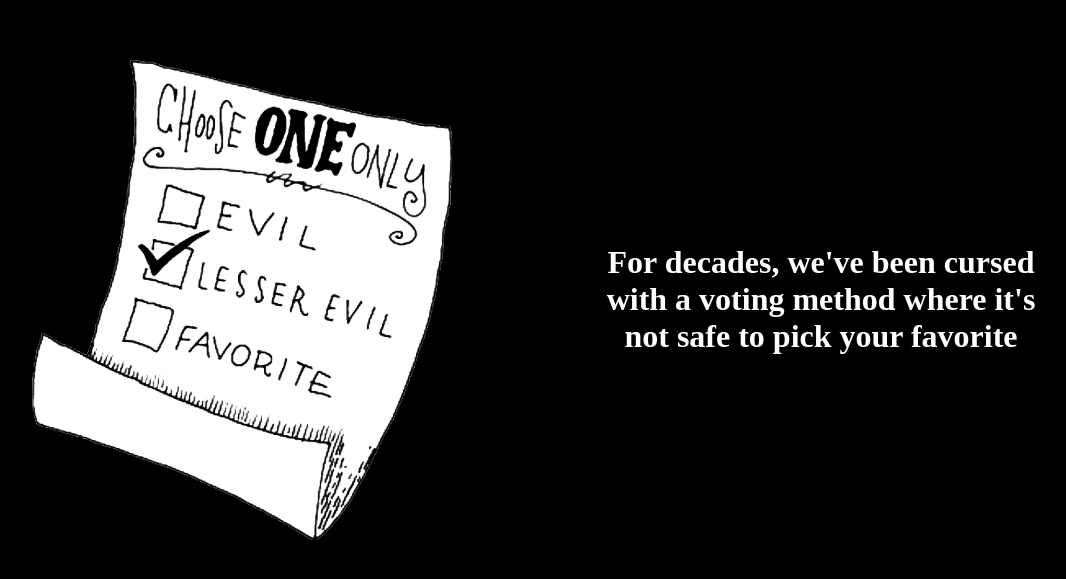
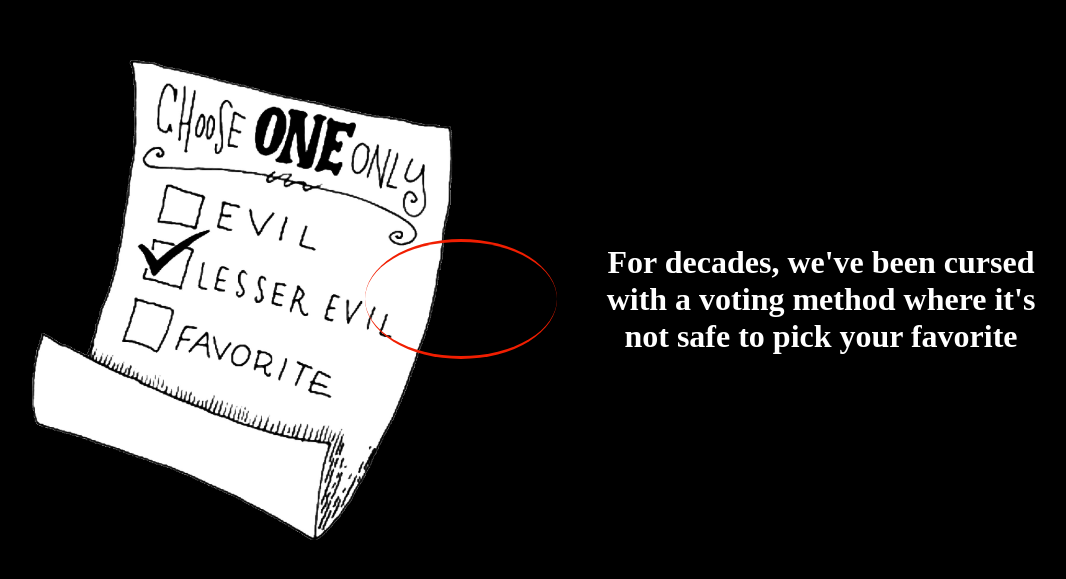
Before and after one commit to Equal-Vote/alaska-rcv, a React (Create React App) app: page / in a window 1280 px wide. Shown: the part 101-680 px from the top of the page, without its empty margins (179-1245 px from the left). Built offline with nearby package versions, Linux system fonts and the light colour scheme.

Commit message:
Add candidate to the root

```diff
--- a/src/App.js
+++ b/src/App.js
@@ -9,6 +9,7 @@ function App() {
                 <Simulation/>
                 <Explainer/>
             </SimContextProvider>
+            <div class="object Candidate objectVisible palin" style={{borderWidth: '3px 5px', fontSize: '17px', width: '15%', height: '15%'}}></div>
         </div>
     );
 }
```
